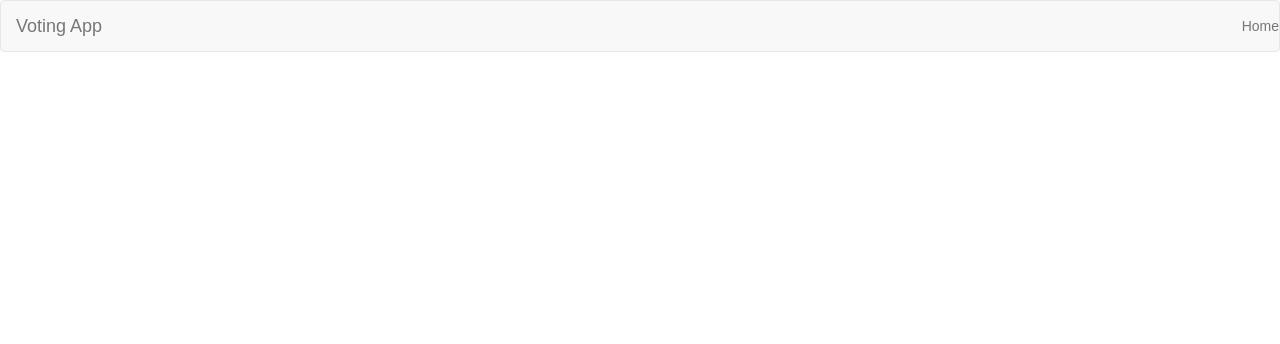
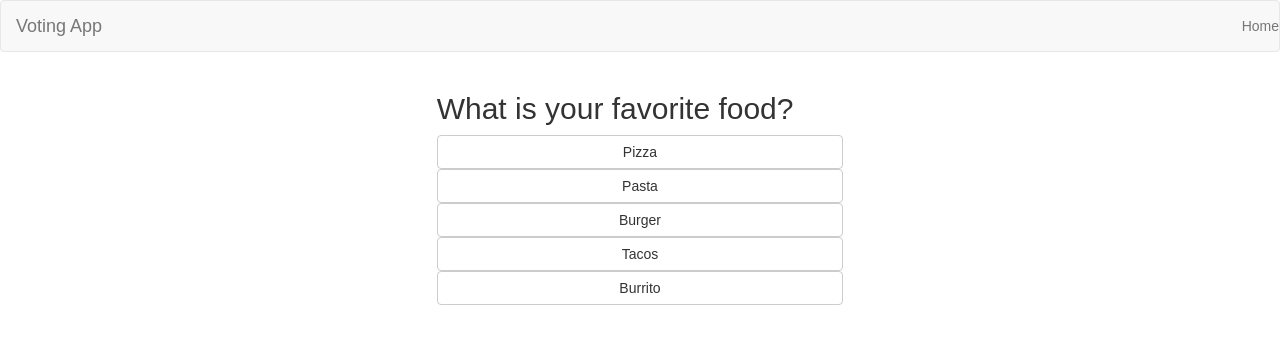
Before and after one commit to yrahul3910/voting-app, a React app: page /poll/0 in a window 1280 px wide. Shown: the top 344 px of the page. Built offline with nearby package versions, Linux system fonts and the light colour scheme.

Commit message:
Set up page for viewing polls

```diff
--- a/components/Home.jsx
+++ b/components/Home.jsx
@@ -1,4 +1,5 @@
 import React from "react";
+import {Link} from "react-router-dom";
 import PropTypes from "prop-types";
 
 import PollButton from "./PollButton.jsx";
@@ -15,7 +16,9 @@ class Home extends React.Component {
 
     render() {
         let p = this.props.polls.map((p, i) =>
-            <PollButton key={i} name={p.name} url={p.url} />
+            <Link key={i} to={"/poll/" + i}>
+                <PollButton name={p.name} />
+            </Link>
         );
         return (
             <div className="col-md-4 col-md-offset-4">
--- a/components/Main.jsx
+++ b/components/Main.jsx
@@ -2,14 +2,46 @@ import React from "react";
 import {Switch, Route} from "react-router-dom";
 
 import Home from "./Home.jsx";
+import Poll from "./Poll.jsx";
 class Main extends React.Component {
     render() {
+        const p = [
+            {
+                name: "Test poll",
+                q: "What is your favorite food?",
+                ops: [
+                    {
+                        name: "Pizza",
+                        votes: 1,
+                    },
+                    {
+                        name: "Pasta",
+                        votes: 2,
+                    },
+                    {
+                        name: "Burger",
+                        votes: 1
+                    },
+                    {
+                        name: "Tacos",
+                        votes: 3,
+                    },
+                    {
+                        name: "Burrito",
+                        votes: 2
+                    }
+                ],
+                uid: "1"
+            }
+        ];
         return (
             <Switch>
                 <Route exact path="/" render={ () =>
-                    <Home polls={[{name: "Test poll", url: "test"}]} />
+                    <Home polls={p} />
                 } />
-
+                <Route path="/poll/:id" render={ () =>
+                    <Poll polls={p} />
+                } />
             </Switch>
         );
     }
--- /dev/null
+++ b/components/Poll.jsx
@@ -0,0 +1,37 @@
+import React from "react";
+import PropTypes from "prop-types";
+
+class Poll extends React.Component {
+    constructor(props) {
+        super(props);
+    }
+
+    render() {
+        // this.props.match is undefined for some reason, so work around it.
+        const path = window.location.pathname;
+        const id = path.charAt(path.length-1);
+
+        let current = this.props.polls[id];
+
+        let ops = current.ops.map((o, i) =>
+            <button key={i} className="btn btn-default poll">{o.name}</button>
+        );
+        return (
+            <div className="row">
+                <div className="col-md-4 col-md-offset-4">
+                    <h2>{current.q}</h2>
+                </div>
+                <div className="col-md-4 col-md-offset-4">
+                    {ops}
+                </div>
+            </div>
+        );
+    }
+}
+
+Poll.propTypes = {
+    match: PropTypes.object, // always undefined!?
+    polls: PropTypes.array.isRequired
+};
+
+export default Poll;
--- a/components/PollButton.jsx
+++ b/components/PollButton.jsx
@@ -5,7 +5,6 @@ class PollButton extends React.Component {
     /*
     props:
         name (String): The name of the poll
-        url (String): The URL of the poll, which should lead to /polls/<url>
     */
     constructor(props) {
         super(props);
@@ -13,15 +12,12 @@ class PollButton extends React.Component {
 
     render() {
         return (
-            <a href={"/polls/" + this.props.url}>
-                <button className="btn btn-default poll">{this.props.name}</button>
-            </a>
+            <button className="btn btn-default poll">{this.props.name}</button>
         );
     }
 }
 
 PollButton.propTypes = {
-    url: PropTypes.string.isRequired,
     name: PropTypes.string.isRequired
 };
 
```
Also changed, not shown: 1 other file (tests, documents, lock files or other folders).
